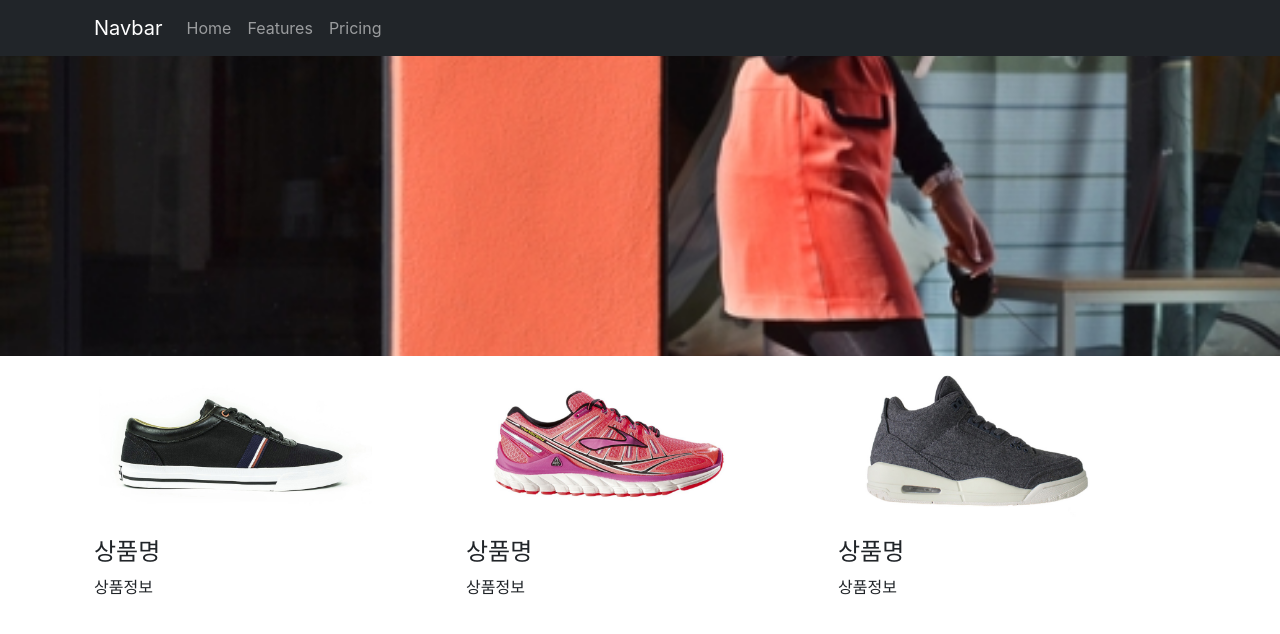
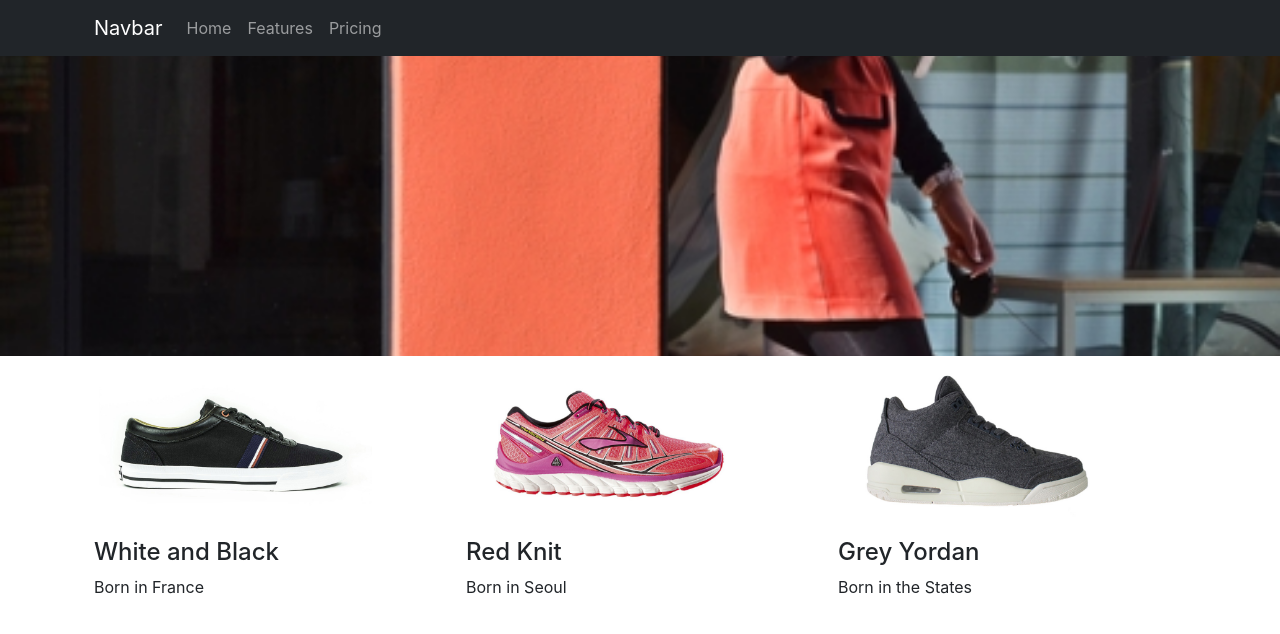
Before and after one commit to hwajj/react-practice-repository, a React (Create React App) app in the folder shop/: page / in a window 1280 px wide. Shown: the top 634 px of the page. Built offline with nearby package versions, Linux system fonts and the light colour scheme; the HTML template or start-up script is replaced by a standard one.

Commit message:
Card component

```diff
--- a/shop/src/App.js
+++ b/shop/src/App.js
@@ -1,8 +1,33 @@
 import React, { useState } from 'react';
 import './App.css';
 import { Button, Navbar, Container, Nav } from 'react-bootstrap';
+import Card from './Card';
+function App() {
+  let item_arr = [
+    {
+      id: 0,
+      title: 'White and Black',
+      content: 'Born in France',
+      price: 120000,
+      src: 'shoes1.jpeg',
+    },
 
-function App() {
+    {
+      id: 1,
+      title: 'Red Knit',
+      content: 'Born in Seoul',
+      price: 110000,
+      src: 'shoes2.jpeg',
+    },
+
+    {
+      id: 2,
+      title: 'Grey Yordan',
+      content: 'Born in the States',
+      price: 130000,
+      src: 'shoes3.jpeg',
+    },
+  ];
   return (
     <div>
       <Navbar bg='dark' variant='dark'>
@@ -18,25 +43,9 @@ function App() {
       <div className='main-bg'></div>
       <div className='container'>
         <div className='row'>
-          <div className='col-md-4'>
-            <img
-              src={`${process.env.PUBLIC_URL}/assets/shoes1.jpeg`}
-              width='80%'
-              alt='신발1'
-            />
-            <h4>상품명</h4>
-            <p>상품정보</p>
-          </div>
-          <div className='col-md-4'>
-            <img src={`/assets/shoes2.jpeg`} width='80%' alt='신발1' />
-            <h4>상품명</h4>
-            <p>상품정보</p>
-          </div>
-          <div className='col-md-4'>
-            <img src={`assets/shoes3.jpeg`} width='80%' alt='신발1' />
-            <h4>상품명</h4>
-            <p>상품정보</p>
-          </div>
+          {item_arr.map((e) => {
+            return <Card item={e} />;
+          })}
         </div>
       </div>
     </div>
--- /dev/null
+++ b/shop/src/Card.jsx
@@ -0,0 +1,19 @@
+import React from 'react';
+import './App.css';
+
+function Card(props) {
+  const { id, title, content, src } = props.item;
+  return (
+    <div className='col-md-4' key={id}>
+      <img
+        src={`${process.env.PUBLIC_URL}/assets/${src}`}
+        width='80%'
+        alt={content}
+      />
+      <h4>{title}</h4>
+      <p>{content}</p>
+    </div>
+  );
+}
+
+export default Card;
```
